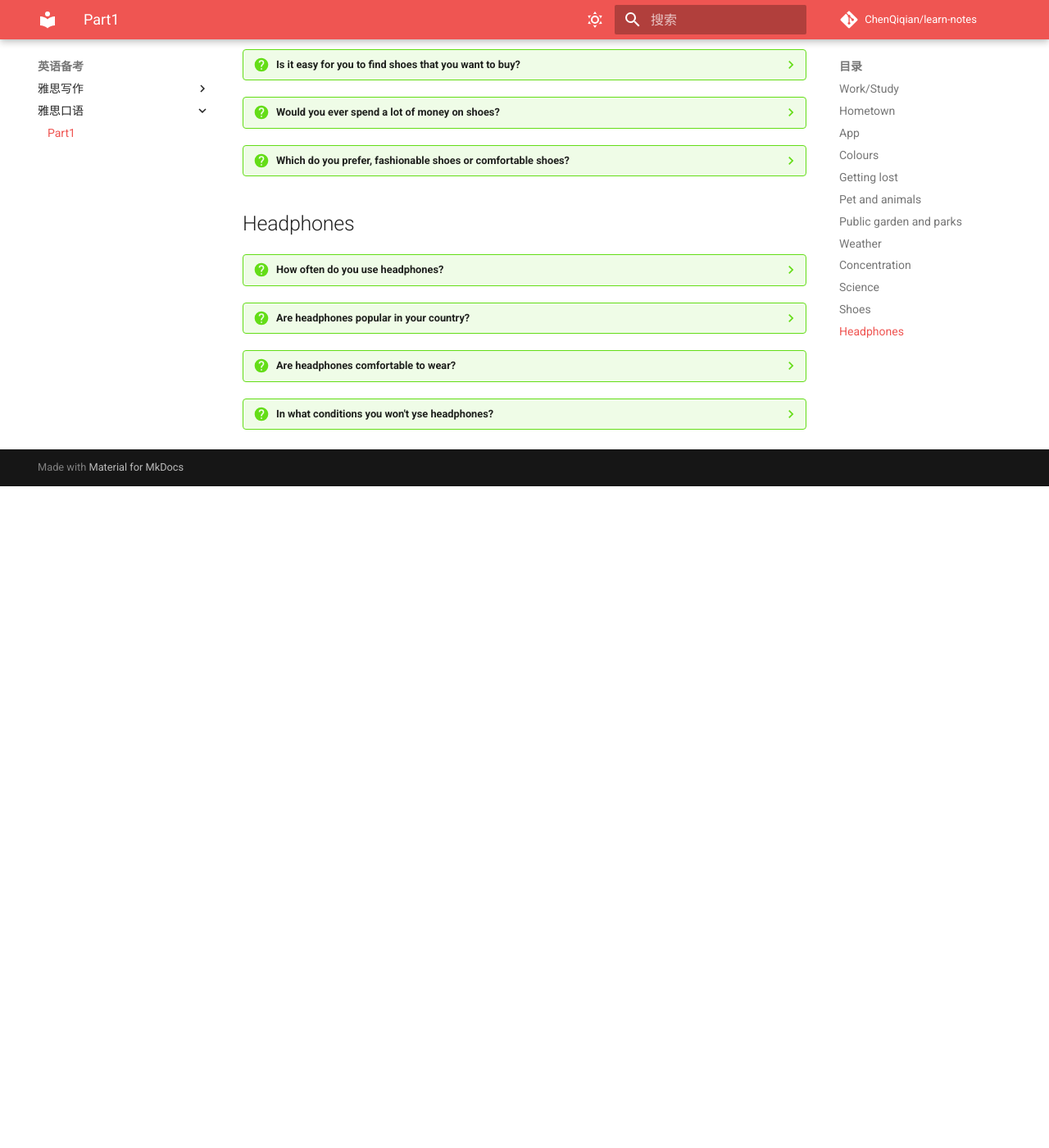
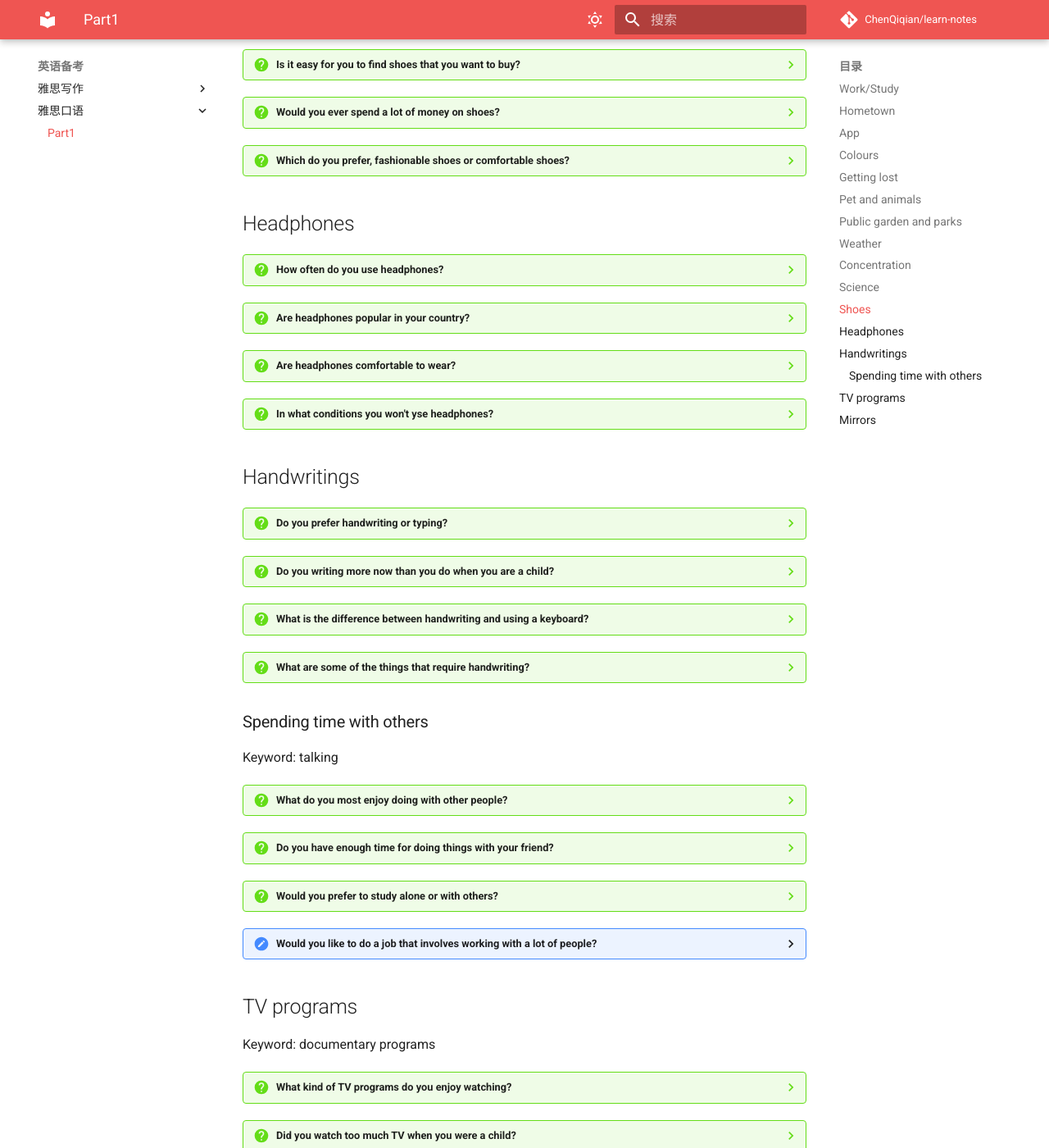
Before and after one commit to ChenQiqian/learn-notes, an MkDocs documentation site: the page built from docs/ielts/speaking/part1.md, in a window 1280 px wide and 1400 px high, scrolled down 3587 px. Shown: the whole window at 82% size. Built offline with MkDocs 1.6.1 and Material for MkDocs 9.7.7, drawn with Linux system fonts in a browser that asks for light colours; comment, search, counter and statistics services are not loaded; before the commit the page ends 4180 px from its top, so only the background shows below that; some of the changed lines change nothing that is shown; some of the changed text lies outside the part shown.

Commit message:
upd speaking

```diff
--- a/docs/ielts/speaking/part1.md
+++ b/docs/ielts/speaking/part1.md
@@ -411,3 +411,147 @@
     I think using headphones in these situations are incredibly rude and it is something that I wish never happen to myself.
 
     It is, you know, a respection to our friend, our family, and it just come from these daily stuffs.
+
+## Handwritings
+
+???question "Do you prefer handwriting or typing?"
+    Personally, I prefer typing to handwriting.
+
+    I think typing is far more effective than handwriting.
+
+    For one, it is much quicker way of writing and also it is always legible, especially when one has a poor handwritings.
+
+    Also, I'm a programmer now, so I enjoying typing a lot!
+
+???question "Do you writing more now than you do when you are a child?"
+    I write less than I was a child.
+
+    When I was younger, I had to write my everyday homework with pen and paper.
+
+    The electronic devices were strictly prohibited in schools, so notes had to be taken by hand also.
+
+    However, nowadays in university, I can hand in all my homework in digital form, so there is no need to write.
+
+???question "What is the difference between handwriting and using a keyboard?"
+    I would say there are so many differences, but the biggest one must be the way you compose.
+
+    I would like to take Chinese for example.
+
+    When using keyboard, we are imagining sounds and spellings, so it is like you are recording what you have said.
+
+    However, when writing, we are imagining the shape of the character, so I would even say that we are drawing. It leads to a more beautiful way of composing.
+
+???question "What are some of the things that require handwriting?"
+    I think handwriting represents your identity and your respectation.
+
+    So, signing is one of the places that you use your handwriting to prove the identity.
+
+    Also, when we want to show that we care adn value the person you're writing to, handwriting is our only choice.
+
+### Spending time with others
+
+Keyword: talking
+
+???question "What do you most enjoy doing with other people?"
+    I prefer activites that I can freely talk with other people.
+
+    I believe talking is the most effective way to socialize, and to increase our mutual understanding.
+
+    So, I don't really like such things like watching movies in cinema, or listening to a concert.
+
+    I really want to talk!
+
+???question "Do you have enough time for doing things with your friend?"
+    Yes, I have plenty of time to stay with my friends.
+
+    I will invite them for dinner almost every week, and I can talk to them, learning what they are working at.
+
+    Even I have a very stressful study life, I still consider my friends as the most precious part in my life, so there is no problem of lacking time.
+
+???question "Would you prefer to study alone or with others?"
+    Personally, I would like to study with others.
+
+    Studying is like fighting a war, and get a victory  alone is unreal.
+
+    We must fight together, and my friends knows that too.
+
+    So, I enjoy studying with my friend, and during studying we can communicate with each other.
+
+???questiion "Would you like to do a job that involves working with a lot of people?"
+    As I have mentioned, I'm a very outgoing and socialable person.
+
+    I extremely like talking with other people, and I think I can receive energy from them, by deep conversations.
+
+    Solitude sounds horrible to me.
+
+## TV programs
+
+Keyword: documentary programs
+
+???question "What kind of TV programs do you enjoy watching?"
+    I enjoy watching documentaries.
+
+    I like to spend my time without wasting them, and watching documentaries is like learning through activities.
+
+    However, some popular programmes like reality shows are kind of shows that only wants to make people watch them.
+
+    Watching them is just a wasting of time and life.
+
+???question "Did you watch too much TV when you were a child?"
+    Well, I did not watch too much TV when I was a child.
+
+    My parents are quite strict with me, and they only allow me to watch tv at certain times.
+
+    For example, I couldn't watch TV before I finished my homework;
+
+    and I have to earn the time of watching TV by doing chores at home.
+
+???question "Do you think children nowadays watch too much TV?"
+    Of course, at least for some of them.
+
+???question "What kinds of program would you like to see more of on televisions?"
+    I would like to see more educational programs on television.
+
+    For example, documentaries.
+
+    Some of my favourite things are nature documentaries and history documentaries.
+
+    They are both entertaining and educational.
+
+    I don't feel like I'm wasting my life, and watching them can enrich my life with more knowledge.
+
+## Mirrors
+
+Keyword: Appearance! Clothes!
+
+???question "How often do you look at yourself in a mirror?"
+    I look at myself in mirror very often, several times a day, I guess.
+
+    I'm quite self-conscious about my appearance, and I enjoy being neat and clean.
+
+    Therefore, I usually use mirrors to do a self-check.
+
+???question "Have you ever bought a mirror?"
+    Yes, certainly.
+
+    I bought a full-length mirror and put it in my dormitory in school.
+
+    So, I'm able to check my daily outfit, and improve my appearance bit by bit.
+
+???question "Would you buy clothes without checking yourself in a mirror first?"
+    NO!!!
+
+    I would never buy clothes without checking myself in a mirror.
+
+    It is very important to me that the clothes fit me well, and the only way to make sure is to watching by myself.
+
+    So mirrors are quite necessary when buying clothes.
+
+???question "Do you think mirrors are a good way to decorate a room?"
+    Yes, of course!
+
+    Firstly, mirror is very useful in our daily lives, when we are choosing clothes.
+
+    Secondly, mirror in a right position can make small room seems larger.
+
+    What's more, mirror itself can come in different shapes and size, which is a beautiful decoration.
```
